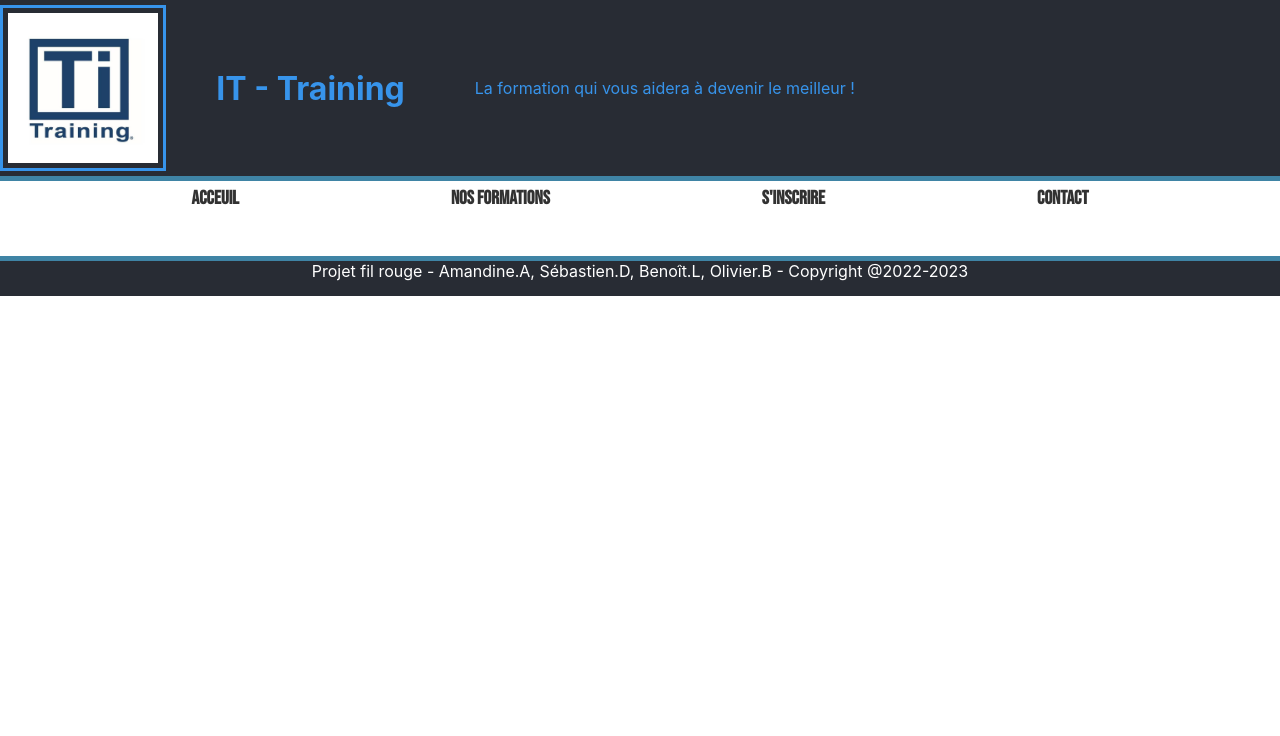
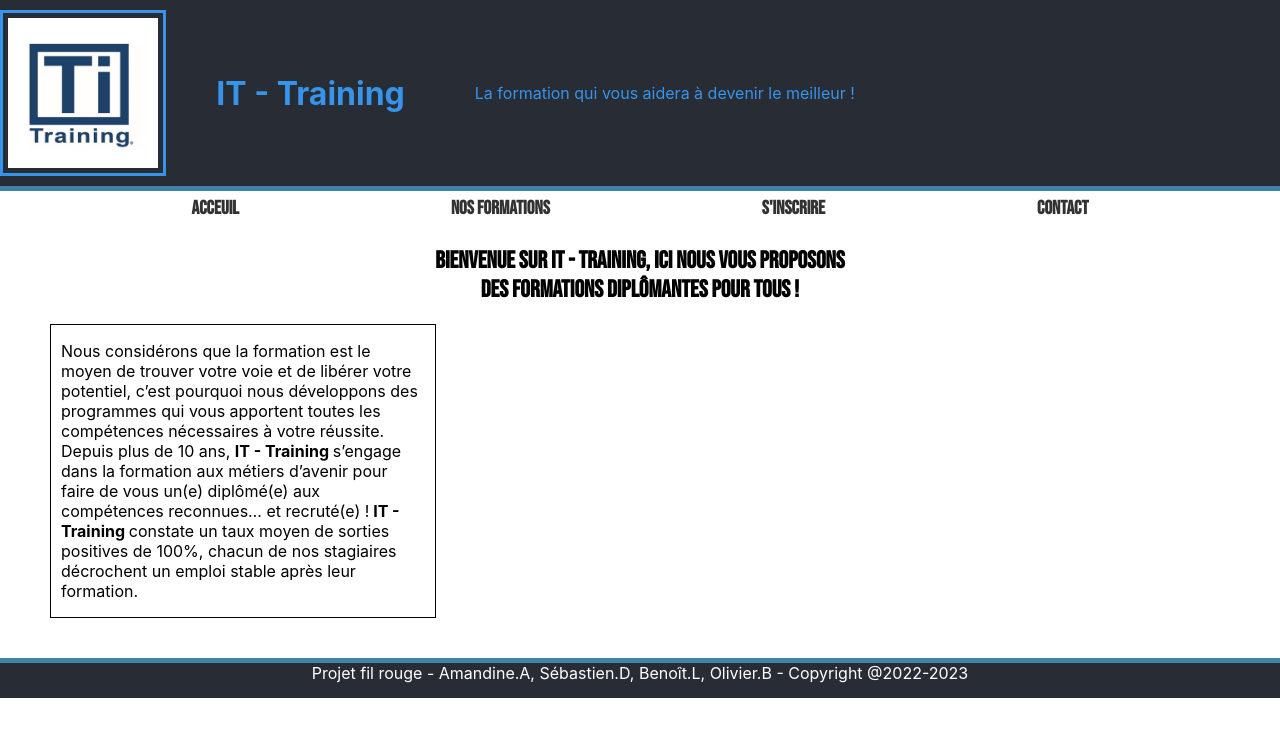
Before and after one commit to BenoitLecoeuvre/ITTraining_project, a React (Create React App) app: page / in a window 1280 px wide. Shown: the top 736 px of the page. Built offline with nearby package versions, Linux system fonts and the light colour scheme.

Commit message:
ajout de la home page

```diff
--- a/src/App.css
+++ b/src/App.css
@@ -1,38 +0,0 @@
-.App {
-  text-align: center;
-}
-
-.App-logo {
-  height: 40vmin;
-  pointer-events: none;
-}
-
-@media (prefers-reduced-motion: no-preference) {
-  .App-logo {
-    animation: App-logo-spin infinite 20s linear;
-  }
-}
-
-.App-header {
-  background-color: #282c34;
-  min-height: 100vh;
-  display: flex;
-  flex-direction: column;
-  align-items: center;
-  justify-content: center;
-  font-size: calc(10px + 2vmin);
-  color: white;
-}
-
-.App-link {
-  color: #61dafb;
-}
-
-@keyframes App-logo-spin {
-  from {
-    transform: rotate(0deg);
-  }
-  to {
-    transform: rotate(360deg);
-  }
-}
--- a/src/components/footerComponents/footerComponents.css
+++ b/src/components/footerComponents/footerComponents.css
@@ -5,4 +5,5 @@
     margin-top: 40px;
     height: 30px;
     border-top: 5px solid rgba(66, 145, 182, 0.877);
+    text-align: center;
 }
--- a/src/components/headerComponents/headerComponents.css
+++ b/src/components/headerComponents/headerComponents.css
@@ -10,8 +10,8 @@
 .banner img {
     height: 150px;
     margin-right: 50px;
-    margin-bottom: 5px;
-    margin-top: 5px;
+    margin-bottom: 10px;
+    margin-top: 10px;
     padding: 5px;
     border: 3px solid;
 }
--- a/src/components/navbarComponents/navbarComponents.css
+++ b/src/components/navbarComponents/navbarComponents.css
@@ -1,5 +1,6 @@
 .navigation{
     background-color: white;
+    text-align: center;
 }
 
 .bouton{
--- a/src/components/navbarComponents/navbarComponents.jsx
+++ b/src/components/navbarComponents/navbarComponents.jsx
@@ -1,12 +1,13 @@
 import React from 'react';
 import './navbarComponents.css';
 import {BrowserRouter, Link, Routes, Route} from 'react-router-dom';
+import HomeView from '../../views/homeView/homeView';
 
 const NavbarComponents = () => {
     return (
-        <div className='navigation'>
+        <div>
             <BrowserRouter>
-                <div className='menu'>
+                <div className='navigation'>
                     <button className='bouton' data-text="Acceuil">
                         <Link to="/"></Link>
                     </button>
@@ -21,7 +22,7 @@ const NavbarComponents = () => {
                     </button>
                 </div>
                 <Routes>
-                    <Route path="/"/>
+                    <Route path="/" element={<HomeView/>}/>
                     <Route path="formations"/>
                     <Route path="inscription"/>
                     <Route path="contact"/>
--- /dev/null
+++ b/src/views/homeView/homeView.css
@@ -0,0 +1,25 @@
+.big-title {
+    color: black;
+    /* font-size: 80px;
+    font-weight: 100; */
+    font-family: 'Bebas Neue', cursive;
+    text-align: center;
+
+}
+
+.flex{
+    display: flex;
+
+}
+
+.ambition{
+    width: 30%;
+    align-items: center;
+    justify-content: center;
+    margin-left: 50px;
+    border: 1px solid;
+}
+
+.ambition p{
+    padding: 0 10px;
+}
--- /dev/null
+++ b/src/views/homeView/homeView.jsx
@@ -0,0 +1,29 @@
+import React from 'react';
+import './homeView.css'
+
+const HomeView = () => {
+    return (
+        <div className='landing'>
+            <h2 className='big-title'>Bienvenue sur IT - Training, ici nous vous proposons <br/> des formations diplômantes pour tous !</h2>
+
+            <div className='flex'>
+
+                <div className='ambition'>
+                    <p>
+                    Nous considérons que la formation est le moyen de trouver votre voie et de libérer votre potentiel, c’est pourquoi nous développons des programmes qui vous apportent toutes les compétences nécessaires à votre réussite.
+                    Depuis plus de 10 ans, <b> IT - Training </b> s’engage dans la formation aux métiers d’avenir pour faire de vous un(e) diplômé(e) aux compétences reconnues… et recruté(e) !
+                    <b> IT - Training </b> constate un taux moyen de sorties positives de 100%, chacun de nos stagiaires décrochent un emploi stable après leur formation.
+                    </p>
+                </div>
+
+                <div></div>
+
+            </div>
+
+        </div>
+
+
+    );
+}
+
+export default HomeView;
```
Also changed, not shown: public/img/formation.jpg (added).
